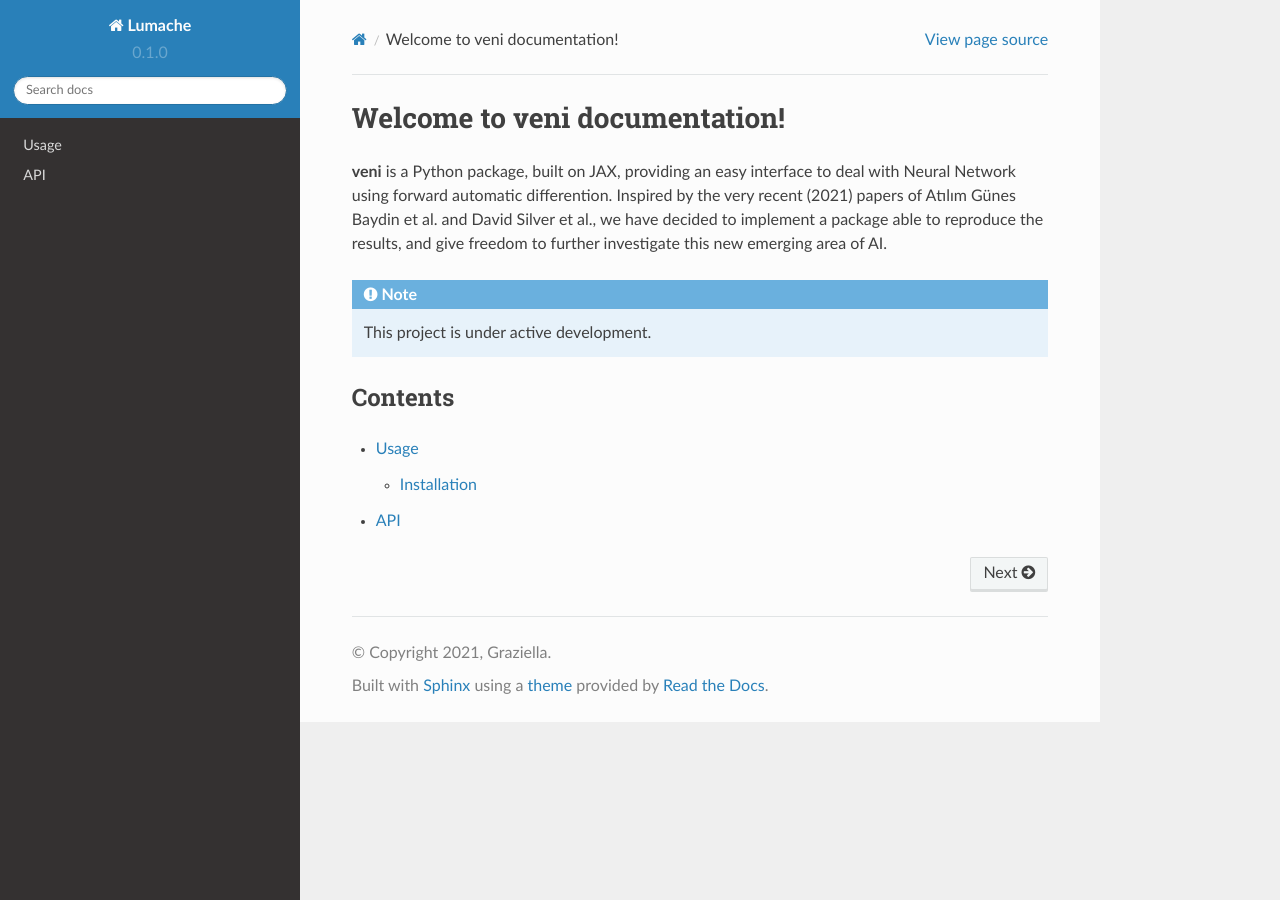
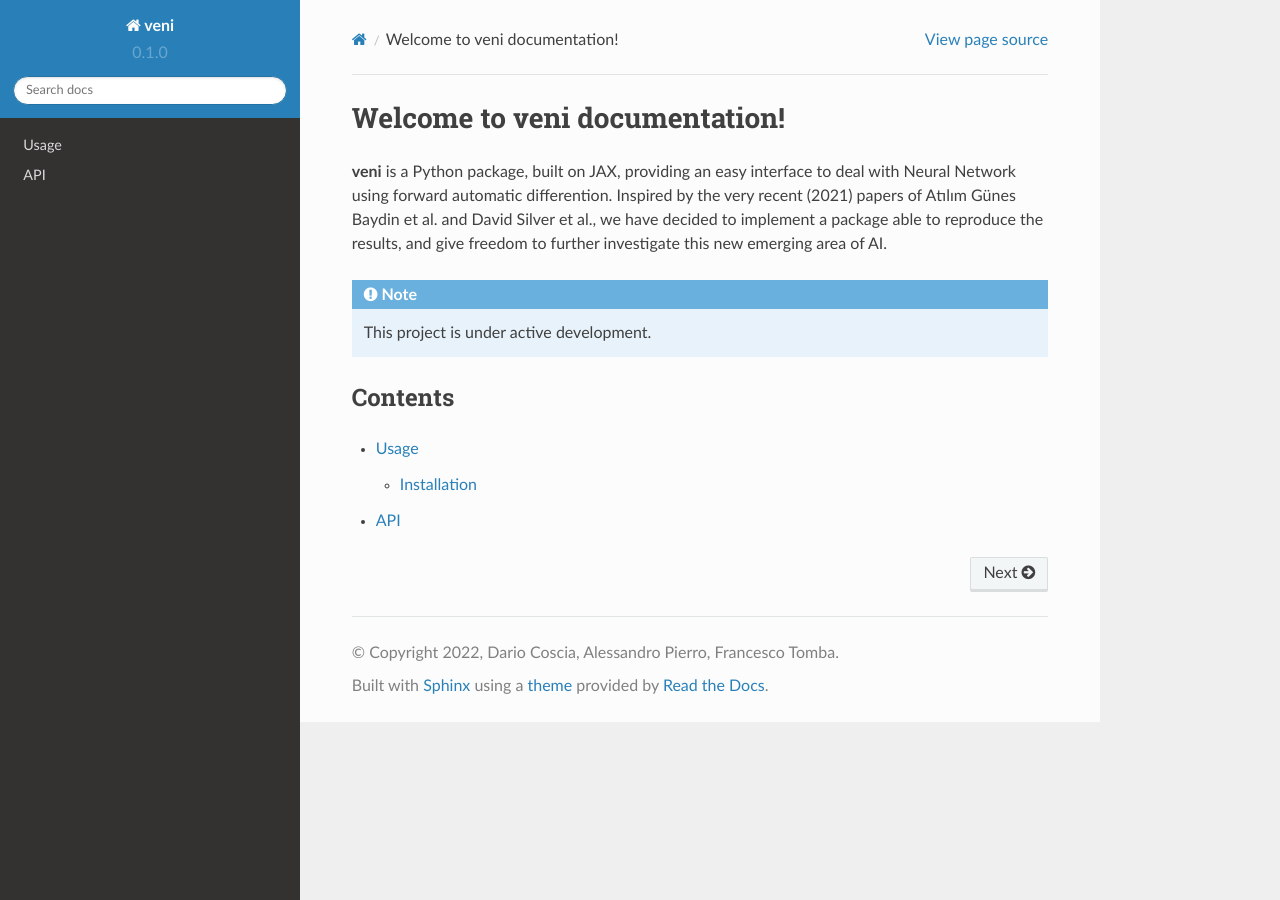
Before and after one commit to DSSC-projects/veni, a Sphinx documentation site: the page built from docs/source/index.rst, in a window 1280 px wide. Built offline with Sphinx 7.4.7 and the Read the Docs theme 2.0.0, drawn with Linux system fonts in a browser that asks for light colours.

Commit message:
Update conf.py

```diff
--- a/docs/source/conf.py
+++ b/docs/source/conf.py
@@ -2,9 +2,9 @@
 
 # -- Project information
 
-project = 'Lumache'
-copyright = '2021, Graziella'
-author = 'Graziella'
+project = 'veni'
+copyright = '2022, Dario Coscia, Alessandro Pierro, Francesco Tomba'
+author = 'Dario Coscia, Alessandro Pierro, Francesco Tomba'
 
 release = '0.1'
 version = '0.1.0'
```
